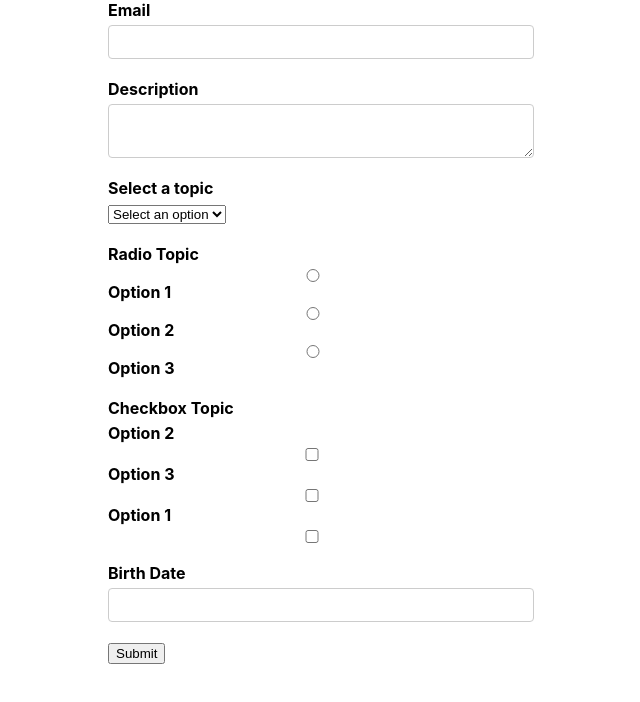
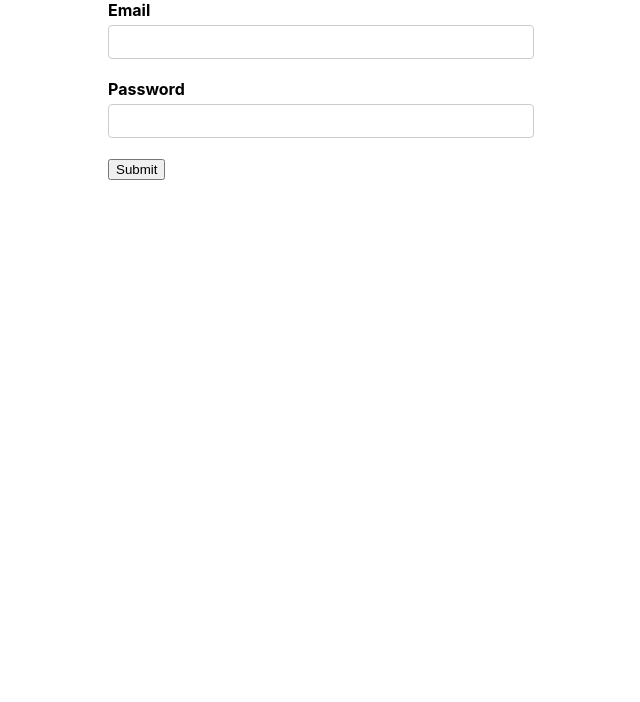
Before and after one commit to nihalshandev/react_formik, a React (Create React App) app: page / in a window 1280 px wide. Shown: the top 702 px of the page, without its empty margins (319-959 px from the left). Built offline with nearby package versions, Linux system fonts and the light colour scheme.

Commit message:
created login form

```diff
--- a/src/App.js
+++ b/src/App.js
@@ -1,10 +1,11 @@
 import './App.css';
-import FormikContainer from './Components/FormikContainer';
+import LoginForm from './Components/LoginForm';
+
 
 function App() {
   return (
     <div className="App">
-      <FormikContainer />
+      <LoginForm />
     </div>
   );
 }
--- a/src/Components/CheckboxGroup.js
+++ b/src/Components/CheckboxGroup.js
@@ -10,7 +10,7 @@
       <label htmlFor={name}>{label}</label>
       <Field name={name} {...rest}>
         {({ field }) => {
-          {/* console.log("Field", field); */}
+          //console.log("Field", field);
           return options.map((option) => {
             return (
               <React.Fragment key={option.key}>
--- /dev/null
+++ b/src/Components/LoginForm.js
@@ -0,0 +1,49 @@
+import React from "react";
+import { Formik, Form } from "formik";
+import * as Yup from "yup";
+import FormControl from "./FormControl";
+
+const LoginForm = () => {
+  const initialValues = {
+    email: "",
+    password: "",
+  };
+  const validationSchema = Yup.object({
+    email: Yup.string().email("Invalid email format").required("Required"),
+    password: Yup.string().required("Required"),
+  });
+  const onSubmit = (values) => {
+    console.log("Form values", values);
+  };
+  return (
+    <Formik
+      initialValues={initialValues}
+      validationSchema={validationSchema}
+      onSubmit={onSubmit}
+    >
+      {(formik) => {
+        return (
+          <Form>
+            <FormControl
+              control="input"
+              type="email"
+              label="Email"
+              name="email"
+            />
+            <FormControl
+              control="input"
+              type="password"
+              label="Password"
+              name="password"
+            />
+            <button type="submit" disabled={!formik.isValid}>
+              Submit
+            </button>
+          </Form>
+        );
+      }}
+    </Formik>
+  );
+};
+
+export default LoginForm;
```
